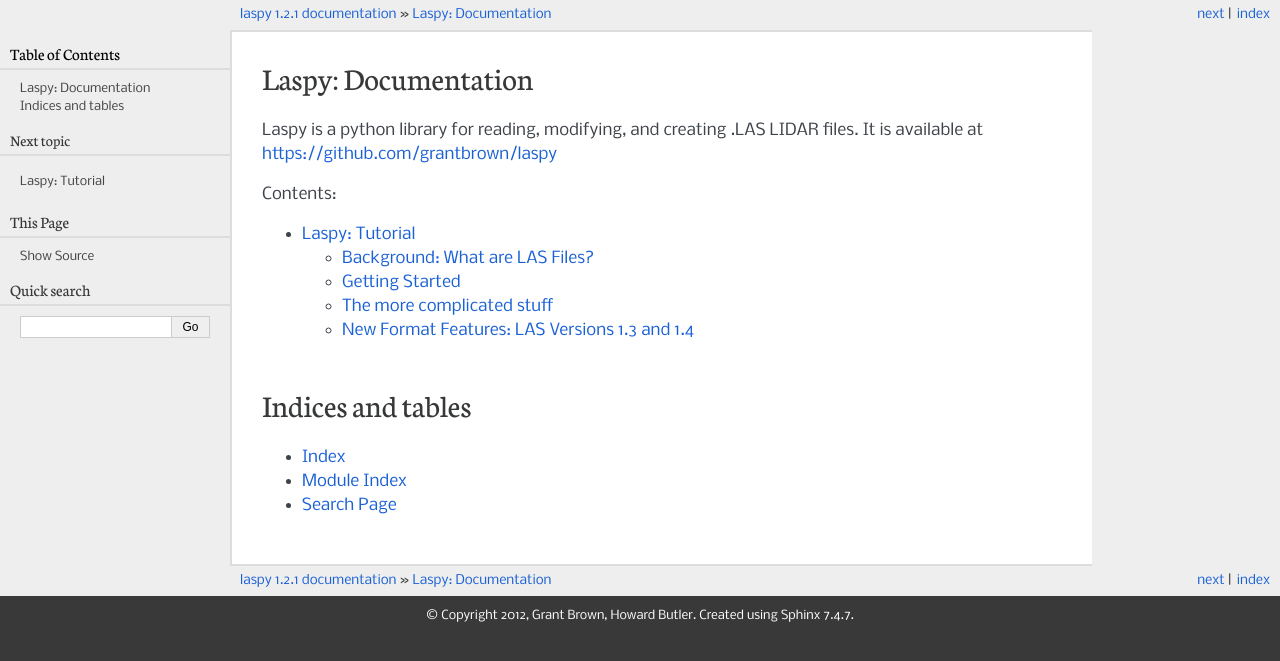
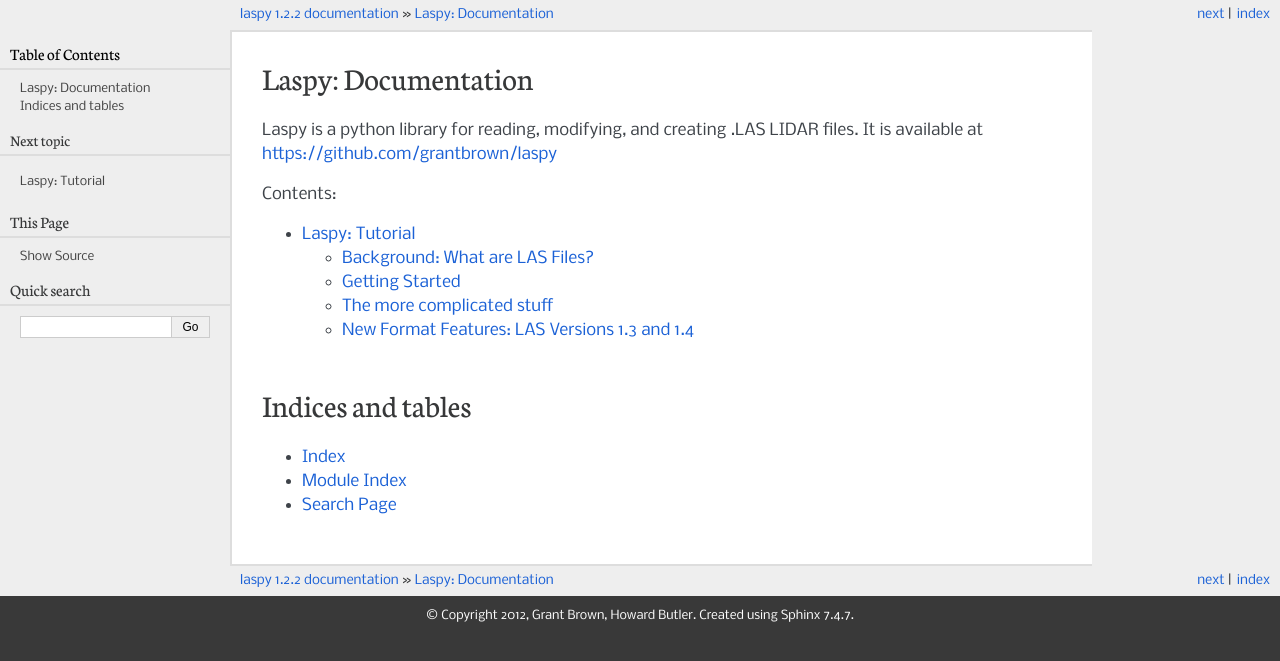
Before and after one commit to laspy/laspy, a Sphinx documentation site: the page built from doc/source/index.rst, in a window 1280 px wide. Shown: the top 661 px of the page. Built offline with Sphinx 7.4.7, drawn with Linux system fonts in a browser that asks for light colours; formulas are drawn with MathJax 3; pages that are not in the unit, such as notebooks, are missing from menus.

Commit message:
update version 1.2.1 -> 1.2.2

```diff
--- a/doc/source/conf.py
+++ b/doc/source/conf.py
@@ -50,9 +50,9 @@
 # built documents.
 #
 # The short X.Y version.
-version = '1.2.1'
+version = '1.2.2'
 # The full version, including alpha/beta/rc tags.
-release = '1.2.1'
+release = '1.2.2'
 
 # The language for content autogenerated by Sphinx. Refer to documentation
 # for a list of supported languages.
--- a/laspy/__init__.py
+++ b/laspy/__init__.py
@@ -1 +1 @@
-__version__ = '1.2.1'
+__version__ = '1.2.2'
```
